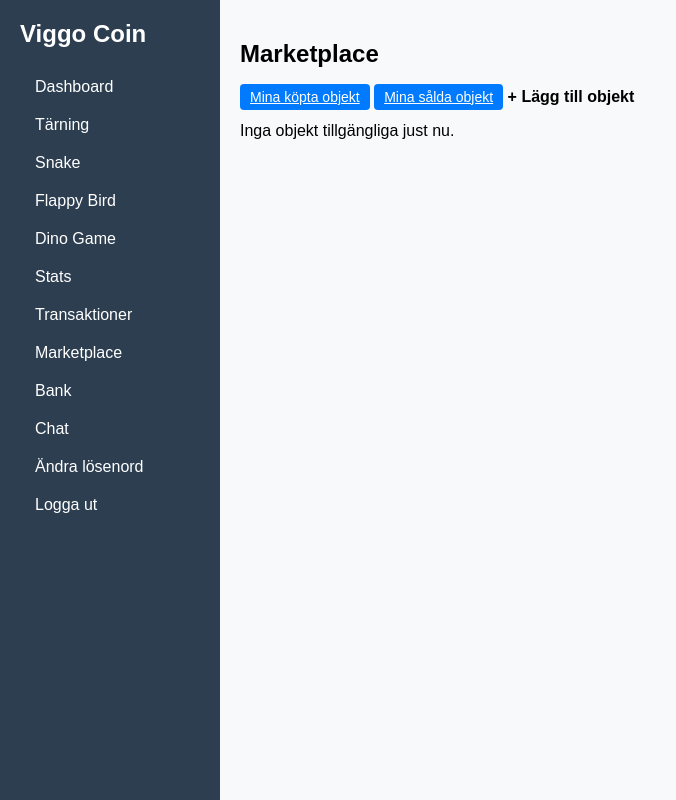
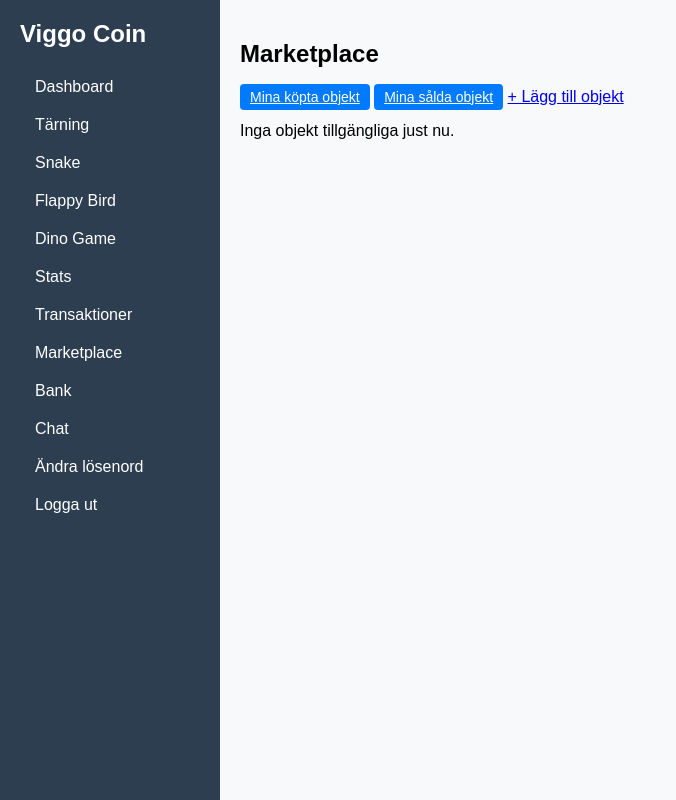
Before and after one commit to blueshadow0324/coin-project1, a Flask app: page /marketplace in a window 1280 px wide. Shown: the whole page, without its empty margins (0-676 px from the left). Run offline with Flask 3, Linux system fonts and the light colour scheme; a user stored in the database is signed in; data comes from the database, SQL or seed files in the repository.

Commit message:
Update marketplace.html

```diff
--- a/templates/marketplace.html
+++ b/templates/marketplace.html
@@ -3,7 +3,7 @@
 <h2>Marketplace</h2>
 <a href="{{ url_for('my_bought_items') }}" class="button">Mina köpta objekt</a>
 <a href="{{ url_for('my_sold_items') }}" class="button">Mina sålda objekt</a>
-<b href="{{ url_for('add_item') }}" class="btn btn-primary mb-3">+ Lägg till objekt</b>
+<a href="{{ url_for('add_item') }}" class="btn btn-primary mb-3">+ Lägg till objekt</a>
 
 <style>
     a.button {
```
